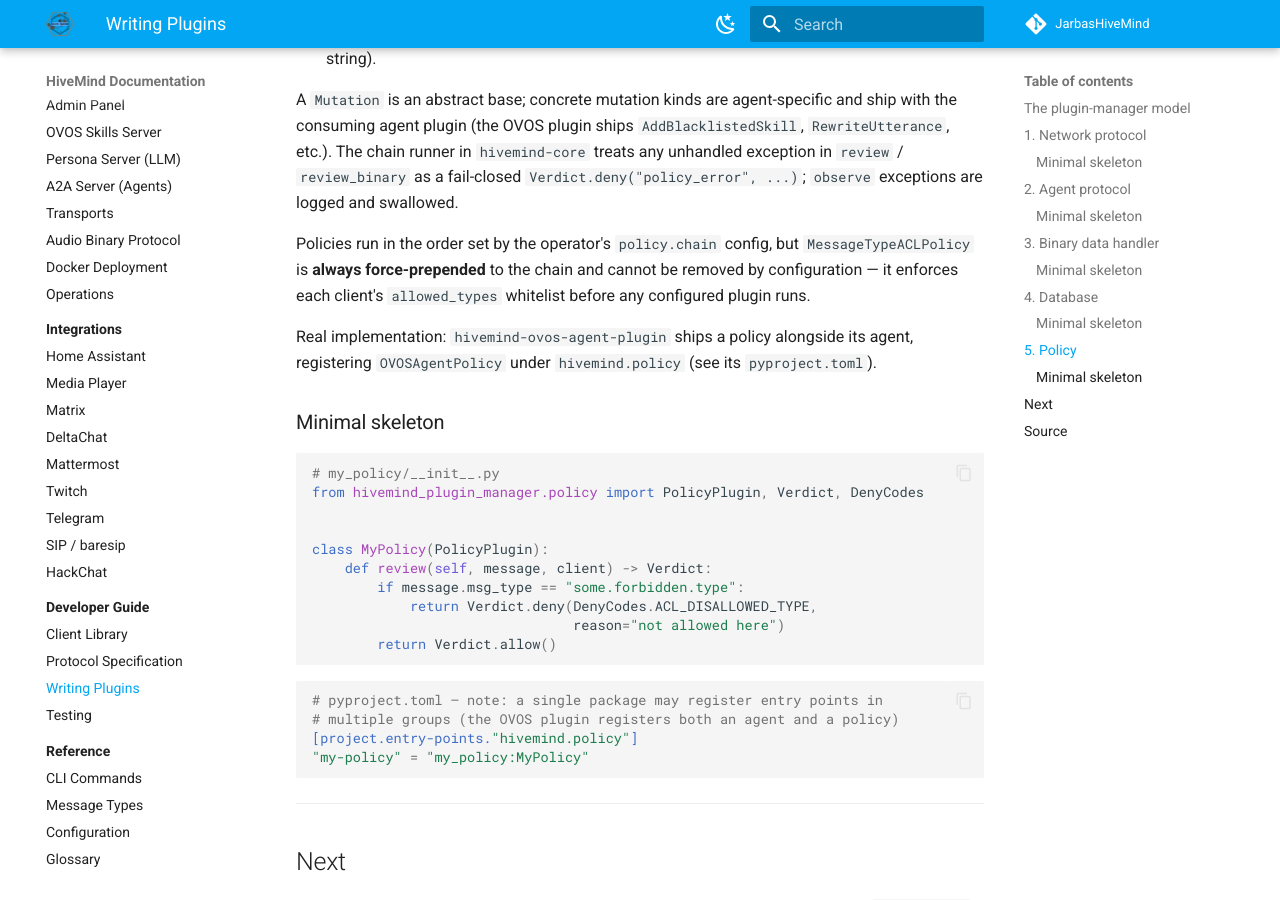
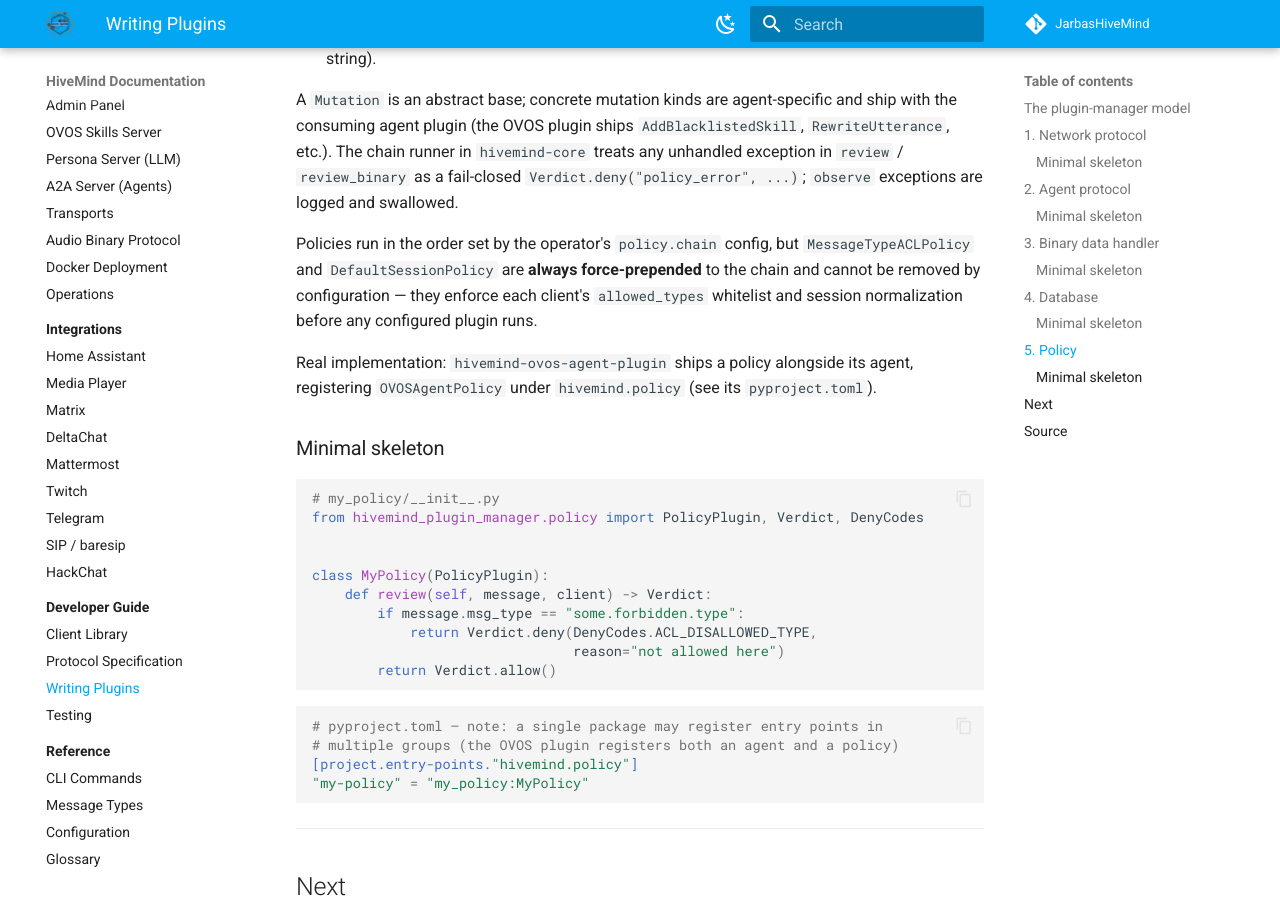
Before and after one commit to JarbasHiveMind/HiveMind-community-docs, an MkDocs documentation site: the page built from docs/developers/writing-plugins.md, in a window 1280 px wide and 900 px high, scrolled down 7835 px. Built offline with MkDocs 1.6.1 and Material for MkDocs 9.7.7, drawn with Linux system fonts in a browser that asks for light colours.

Commit message:
fix: writing-plugins.md omitted DefaultSessionPolicy from force-prepend claim
Named only MessageTypeACLPolicy as always force-prepended to the
policy chain and non-removable. Verified against hivemind-core's
policy.py: DefaultSessionPolicy carries the identical "Always
present in the chain -- non-removable" docstring, and the repo's own
configuration.md/architecture.md list both together. Corrected the
claim to name both.

Co-Authored-By: Claude Fable 5 <noreply@anthropic.com>

```diff
--- a/docs/developers/writing-plugins.md
+++ b/docs/developers/writing-plugins.md
@@ -407,9 +407,10 @@ can allow, deny, or mutate it.
   `Verdict.deny("policy_error", ...)`; `observe` exceptions are logged and swallowed.
 
   Policies run in the order set by the operator's `policy.chain` config, but
-  `MessageTypeACLPolicy` is **always force-prepended** to the chain and cannot be
-  removed by configuration — it enforces each client's `allowed_types` whitelist
-  before any configured plugin runs.
+  `MessageTypeACLPolicy` and `DefaultSessionPolicy` are **always force-prepended**
+  to the chain and cannot be removed by configuration — they enforce each client's
+  `allowed_types` whitelist and session normalization before any configured plugin
+  runs.
 
 Real implementation: `hivemind-ovos-agent-plugin` ships a policy alongside its agent,
 registering `OVOSAgentPolicy` under `hivemind.policy` (see its `pyproject.toml`).
```
